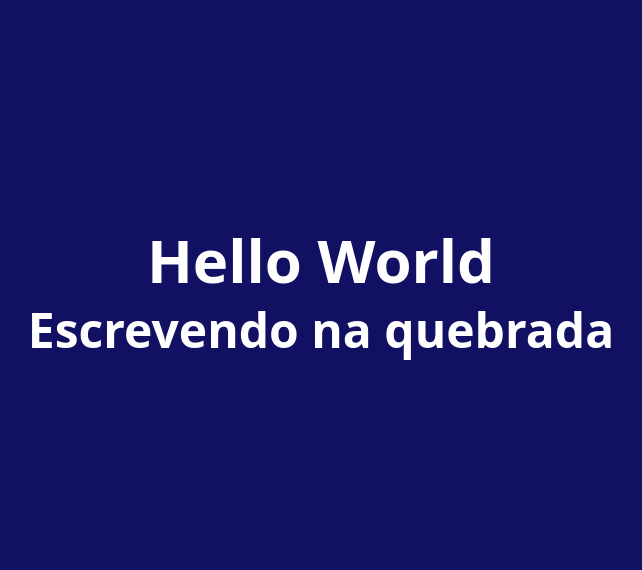
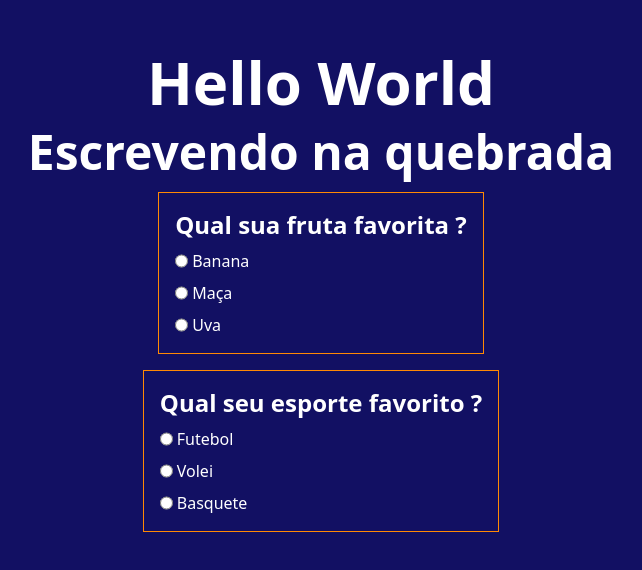
Before and after one commit to Thiago87dev/escrevendo-na-quebrada, a Next.js app: page / in a window 1280 px wide. Shown: the part 108-678 px from the top of the page, without its empty margins (319-961 px from the left). Built offline with nearby package versions, Linux system fonts and the light colour scheme.

Commit message:
:sparkles: feat: Criando componentes de testes para criação do formulario

```diff
--- a/src/app/page.tsx
+++ b/src/app/page.tsx
@@ -1,10 +1,13 @@
-
+import TestInput from "@/components/TestInput";
+import { labelsFrutas, labelsEsporte } from "@/data/radioOptions"
 
 export default function Home() {
   return (
     <div className="flex flex-col gap-4 w-screen h-screen bg-midnight text-white items-center justify-center">
       <h1 className="text-6xl font-bold">Hello World</h1>
       <h2 className="text-5xl font-semibold">Escrevendo na quebrada</h2>
+      <TestInput inputName="frutas" title="Qual sua fruta favorita ?" labels={labelsFrutas}/>
+      <TestInput inputName="esportes" title="Qual seu esporte favorito ?" labels={labelsEsporte}/>
     </div>
   );
 }
--- /dev/null
+++ b/src/components/TestInput.tsx
@@ -0,0 +1,28 @@
+import React from "react";
+
+interface TestInputProps {
+  labels: { label: string; id: number }[];
+  title: string;
+  inputName: string;
+}
+
+const TestInput = ({ labels, title, inputName }: TestInputProps) => {
+  return (
+    <div>
+      <form className="flex flex-col gap-2 border border-orange-400 p-4">
+        <h2 className="text-2xl font-bold">{title}</h2>
+
+        {labels.map((item) => (
+          <div key={item.id}>
+            <div className="flex gap-1">
+              <input type="radio" name={inputName} id={item.label} />
+              <label htmlFor={item.label}>{item.label}</label>
+            </div>
+          </div>
+        ))}
+      </form>
+    </div>
+  );
+};
+
+export default TestInput;
--- /dev/null
+++ b/src/data/radioOptions.ts
@@ -0,0 +1,10 @@
+export const labelsFrutas = [
+    {label:"Banana", id:1},
+    {label:"Maça",id:2},
+    {label:"Uva",id:3}
+  ]
+ export const labelsEsporte = [
+    {label:"Futebol", id:1},
+    {label:"Volei",id:2},
+    {label:"Basquete",id:3}
+  ]
```
Also changed, not shown: src/data/checkBoxOptions.ts (added).
